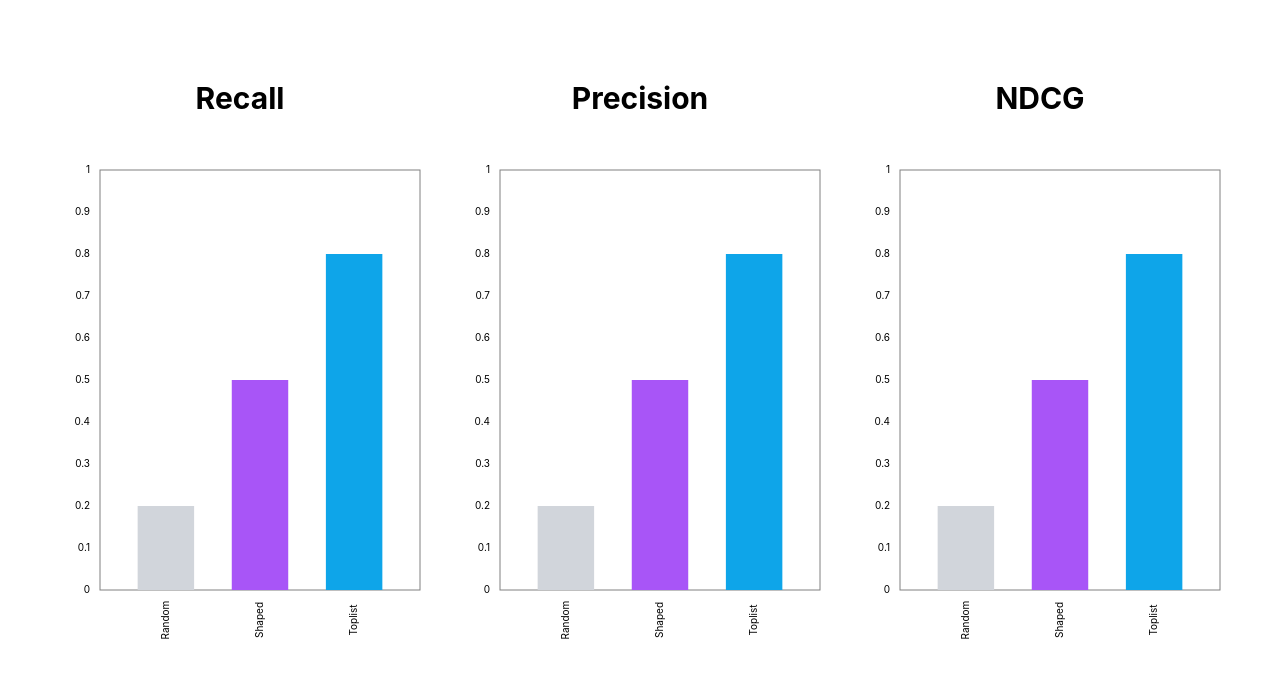
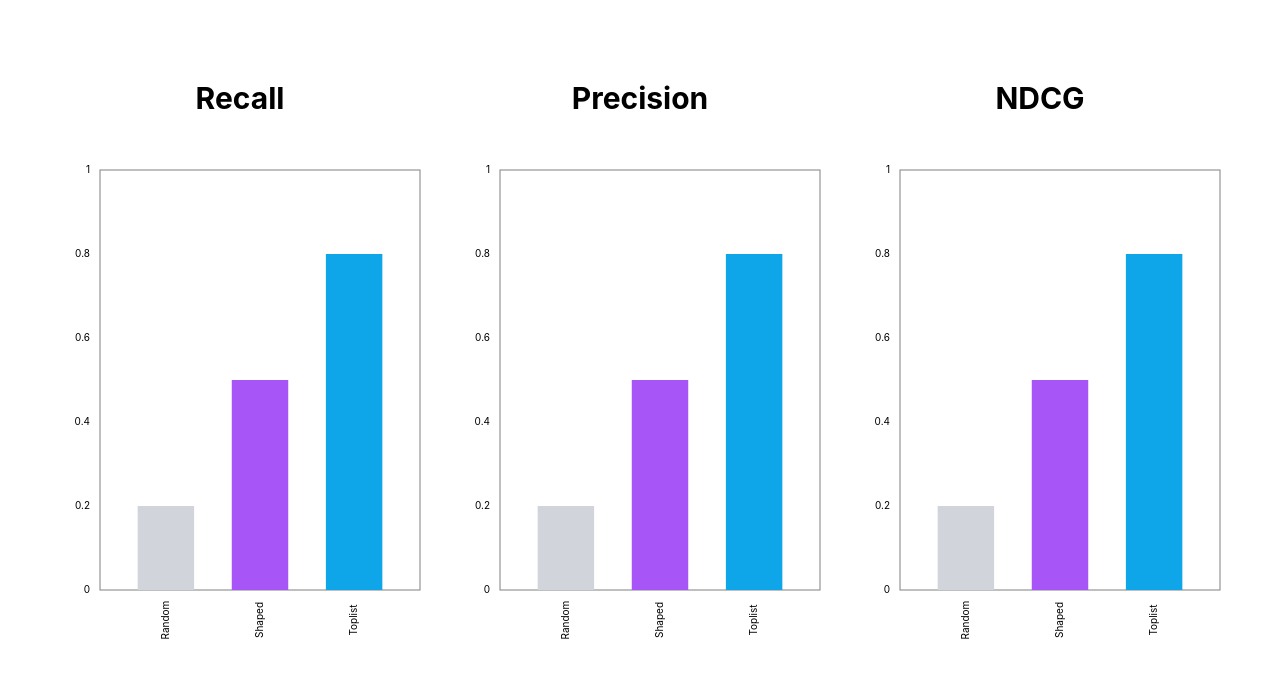
Before and after one commit to Saimatonni/XYChart, a React (Create React App) app in the folder barchart/: page / in a window 1280 px wide. Shown: the top 678 px of the page. Built offline with nearby package versions, Linux system fonts and the light colour scheme.

Commit message:
Add files via upload

```diff
--- a/barchart/src/CustomBarChart.tsx
+++ b/barchart/src/CustomBarChart.tsx
@@ -60,8 +60,7 @@ CustomBarChartProps) => {
   });
 
   const tickValues = Array.from(
-    { length: Math.ceil(yMax * 10) },
-    (_, i) => (i + 1) / 10
+    new Set(yScale.ticks().map((value) => Math.ceil(value * 20) / 10))
   );
 
   // const handleMouseOver = (
@@ -123,11 +122,27 @@ CustomBarChartProps) => {
               </text>
             </g>
           ))}
+          {/* {tickValues.map((tick) => (
+            <g
+              key={tick}
+              transform={`translate(${margin.left - 10}, ${yScale(tick)})`}
+            >
+              <text
+                x={0}
+                y={margin.top}
+                textAnchor="end"
+                dominantBaseline="middle"
+                fontSize={10}
+              >
+                {tick}
+              </text>
+            </g>
+          ))} */}
 
-
-          {yScale.ticks().map((tick) => (
+<g>
+      {tickValues.map((tick, index) => (
         <text
-              key={tick}
+          key={index}
           x={margin.left - 10}
           y={yScale(tick) + margin.top}
           textAnchor="end"
@@ -137,6 +152,7 @@ CustomBarChartProps) => {
           {tick}
         </text>
       ))}
+    </g>
 
           {/* {tooltip && (
             <g transform={`translate(${tooltip.x - 250}, ${tooltip.y - 100})`}>
```
Lines whose indentation alone changed are shown as unchanged.
